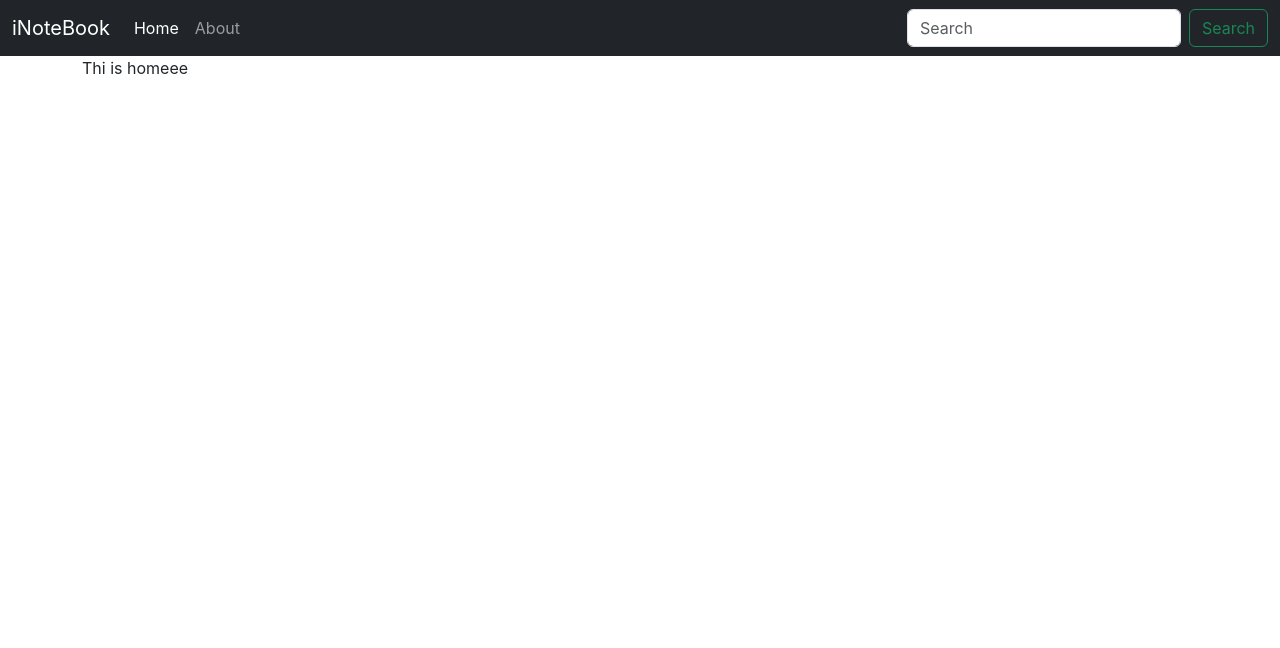
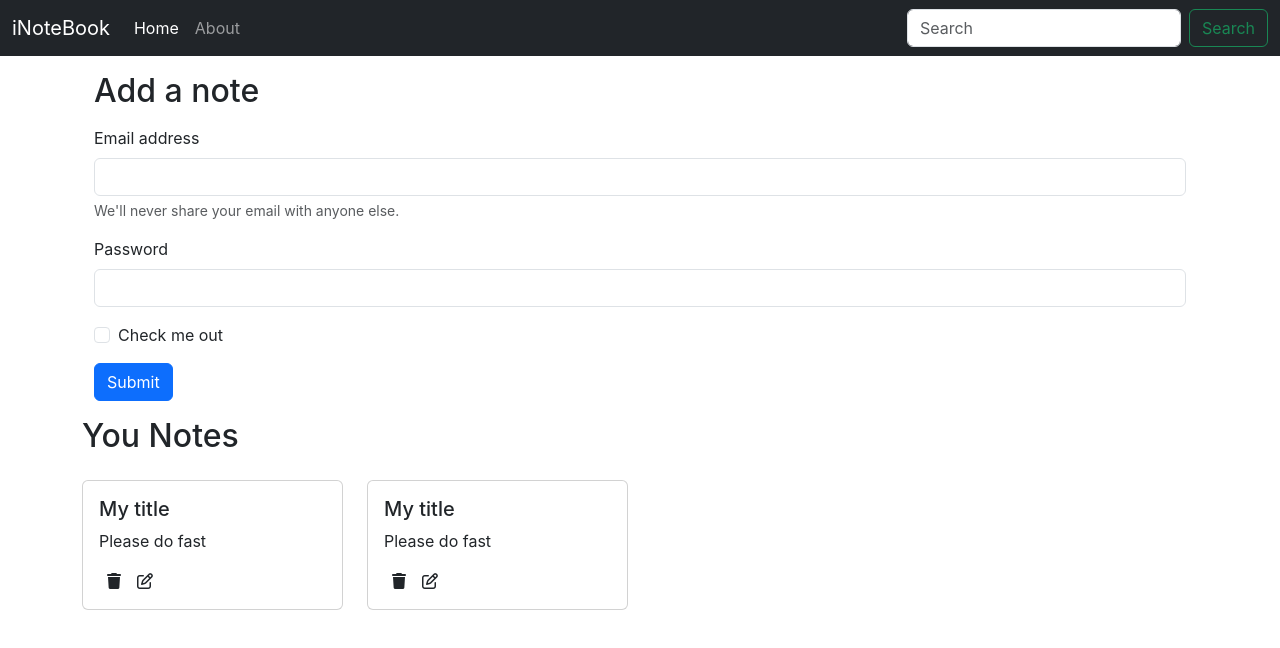
Before and after one commit to shreyansh-1711/iNoteBook, a React (Create React App) app: page / in a window 1280 px wide. Shown: the top 648 px of the page. Built offline with nearby package versions, Linux system fonts and the light colour scheme.

Commit message:
notes fetched

```diff
--- a/public/index.html
+++ b/public/index.html
@@ -31,6 +31,7 @@
   <body>
     <noscript>You need to enable JavaScript to run this app.</noscript>
     <div id="root"></div>
+    <script src="https://kit.fontawesome.com/2dacfa6729.js" crossorigin="anonymous"></script>
     <script src="https://cdn.jsdelivr.net/npm/@popperjs/core@2.11.6/dist/umd/popper.min.js" integrity="sha384-oBqDVmMz9ATKxIep9tiCxS/Z9fNfEXiDAYTujMAeBAsjFuCZSmKbSSUnQlmh/jp3" crossorigin="anonymous"></script>
 <script src="https://cdn.jsdelivr.net/npm/bootstrap@5.3.0-alpha1/dist/js/bootstrap.min.js" integrity="sha384-mQ93GR66B00ZXjt0YO5KlohRA5SY2XofN4zfuZxLkoj1gXtW8ANNCe9d5Y3eG5eD" crossorigin="anonymous"></script>
     <!--
--- a/src/App.js
+++ b/src/App.js
@@ -1,16 +1,47 @@
+
+// import './App.css';
+// import { BrowserRouter as Router, Routes, Route } from "react-router-dom";
+// import Navbar from './components/Navbar';
+// import {Home} from './components/Home';
+// import About from './components/About';
+// import NoteState from './context/notes/NoteState';
+
+
+// function App() {
+//   return (
+//     <>
+
+// <NoteState>
+//       <Router>
+//         <Navbar />
+//         <div className="container">
+//           <Routes>
+//             <Route exact path="/" element={<Home />}></Route>
+//             <Route exact path="/about" element={<About />}></Route>
+//           </Routes>
+//         </div>
+//       </Router>
+
+//       </NoteState>
+//     </>
+//   );
+// }
+
+// export default App;
 
 import './App.css';
 import { BrowserRouter as Router, Routes, Route } from "react-router-dom";
 import Navbar from './components/Navbar';
-import Home from './components/Home';
+import { Home } from './components/Home';
 import About from './components/About';
+import NoteState from './context/notes/NoteState';
 
 
 function App() {
   return (
     <>
 
-
+      <NoteState>
         <Router>
           <Navbar />
           <div className="container">
@@ -21,7 +52,7 @@
           </div>
         </Router>
 
-
+      </NoteState>
     </>
   );
 }
--- a/src/components/Home.js
+++ b/src/components/Home.js
@@ -1,10 +1,35 @@
-import React from 'react'
+import Notes from './Notes';
 
-const Home = () => {
+
+export const Home = () => {
+
+
   return (
     <div>
-      Thi is homeee
+      <div className="container my-3">
+        <h2>Add a note</h2>
+        <form>
+          <div class="my-3">
+            <label for="exampleInputEmail1" class="form-label">Email address</label>
+            <input type="email" class="form-control" id="exampleInputEmail1" aria-describedby="emailHelp" />
+            <div id="emailHelp" class="form-text">We'll never share your email with anyone else.</div>
+          </div>
+          <div class="mb-3">
+            <label for="exampleInputPassword1" class="form-label">Password</label>
+            <input type="password" class="form-control" id="exampleInputPassword1" />
+          </div>
+          <div class="mb-3 form-check">
+            <input type="checkbox" class="form-check-input" id="exampleCheck1" />
+            <label class="form-check-label" for="exampleCheck1">Check me out</label>
+          </div>
+          <button type="submit" class="btn btn-primary">Submit</button>
+        </form>
+
+      </div>
+      <Notes />
     </div>
+
+
   )
 }
 
--- /dev/null
+++ b/src/components/Noteitem.js
@@ -0,0 +1,19 @@
+import React from 'react'
+
+const Noteitem = (props) => {
+    const { note } = props;
+    return (
+        <div className="col-md-3">
+            <div class="card my-3">
+                <div class ="card-body">
+                <h5 class ="card-title">{note.title}</h5>
+                <p class ="card-text">{note.description}</p>
+                <i class="fa-solid fa-trash mx-2"></i>
+                <i class="fa-regular fa-pen-to-square mx-2"></i>
+                </div>
+            </div>
+        </div>
+    )
+}
+
+export default Noteitem
--- /dev/null
+++ b/src/components/Notes.js
@@ -0,0 +1,19 @@
+import React, {useContext} from 'react'
+import noteContext from "../context/notes/noteContext"
+import Noteitem from './Noteitem';
+
+
+const Notes = () => {
+    const context = useContext(noteContext);
+    const {notes, setNotes} = context;
+    return (
+        <div className="row my-3">
+            <h2>You Notes</h2>
+            {notes.map((note)=>{
+                return <Noteitem note={note}/>
+            })}
+            </div>
+    )
+}
+
+export default Notes
--- a/src/context/notes/noteContext.js
+++ b/src/context/notes/noteContext.js
@@ -1,5 +1,5 @@
 import { createContext } from "react";
 
-const noteContext = createContext();
+const NoteContext = createContext();
 
-export default noteContext;
+export default NoteContext;
--- a/src/index.css
+++ b/src/index.css
@@ -11,3 +11,7 @@
   font-family: source-code-pro, Menlo, Monaco, Consolas, 'Courier New',
     monospace;
 }
+
+i {
+  cursor: pointer;
+}
```
Also changed, not shown: src/context/notes/NoteState.js (+6 -4 lines). Lines whose indentation alone changed are shown as unchanged.
